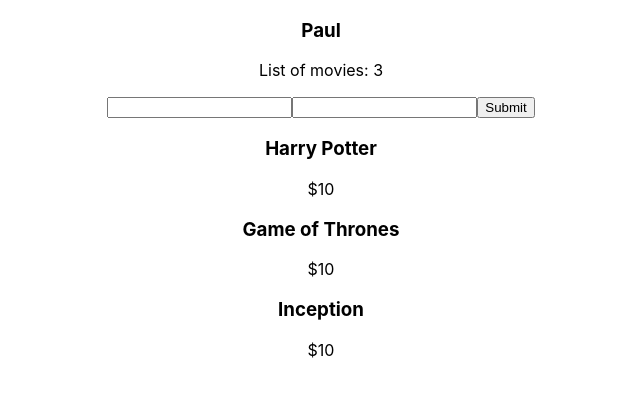
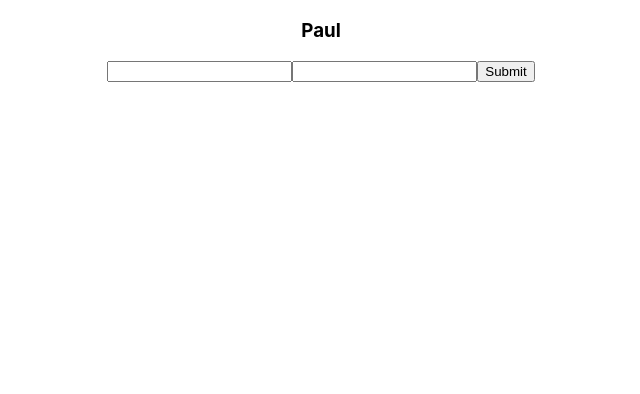
Before and after one commit to paul-blackwell/React-State-Management-Tutorial-, a React (Create React App) app in the folder my-react-app/: page / in a window 1280 px wide. Shown: the top 394 px of the page, without its empty margins (319-959 px from the left). Built offline with nearby package versions, Linux system fonts and the light colour scheme.

Commit message:
Started work on adding a reducer to the app

```diff
--- a/my-react-app/src/AddMovie.js
+++ b/my-react-app/src/AddMovie.js
@@ -1,12 +1,12 @@
 import React, { useState, useContext } from 'react';
 import { v4 as uuid } from 'uuid';
-import { MovieContext } from './MovieContext';
+import { DispatchContext } from "./context/movie.context";
 
 
 const AddMovie = () => {
     const [name, setName] = useState('');
     const [price, setPrice] = useState('');
-    const [movies, setMovies] = useContext(MovieContext);
+    const dispatch  = useContext(DispatchContext);
 
     const updateName = (e) => {
         setName(e.target.value);
@@ -18,7 +18,8 @@
 
     const addMovie = (e) => {
         e.preventDefault();
-        setMovies(previousMovies => [...previousMovies, { name: name, price: price, id: uuid() }])
+        //setMovies(previousMovies => [...previousMovies, { name: name, price: price, id: uuid() }])
+        dispatch({ type: "ADD", name: name, price: price, id: uuid() });
     }
 
 
--- a/my-react-app/src/App.js
+++ b/my-react-app/src/App.js
@@ -3,7 +3,7 @@
 import MovieList from './MovieList';
 import AddMovie from './AddMovie';
 
-import { MovieProvider } from './MovieContext';
+import { MovieProvider } from './context/movie.context';
 
 function App() {
   return (
--- a/my-react-app/src/MovieContext.js
+++ /dev/null
@@ -1,32 +0,0 @@
-import React, { useState, createContext } from 'react';
-
-
-export const MovieContext = createContext();
-
-
-export const MovieProvider = (props) => {
-
-    const [movies, setMovies] = useState([
-        {
-            name: 'Harry Potter',
-            price: '$10',
-            id: 23124
-        },
-        {
-            name: 'Game of Thrones',
-            price: '$10',
-            id: 2566124
-        },
-        {
-            name: 'Inception',
-            price: '$10',
-            id: 23524
-        },
-    ]);
-
-    return (
-        <MovieContext.Provider value={[movies, setMovies]}>
-            {props.children}
-        </MovieContext.Provider>
-    );
-}
--- a/my-react-app/src/MovieList.js
+++ b/my-react-app/src/MovieList.js
@@ -1,16 +1,16 @@
 import React, { useContext } from 'react';
 import Movie from './Movie';
 
-import { MovieContext } from './MovieContext';
+import { MovieContext } from './context/movie.context';
 
 const MovieList = () => {
-    const [movies, setMovies] = useContext(MovieContext)
+    //const [movies, setMovies] = useContext(MovieContext)
 
     return (
         <div>
-            {movies.map(movie => (
+            {/* {movies.map(movie => (
                 <Movie name={movie.name} price={movie.price} key={movie.id} />
-            ))}
+            ))} */}
         </div>
     )
 }
--- a/my-react-app/src/Nav.js
+++ b/my-react-app/src/Nav.js
@@ -1,15 +1,15 @@
 import React, { useContext } from 'react';
 
-import { MovieContext } from './MovieContext';
+import { MovieContext } from './context/movie.context';
 
 
 const Nav = () => {
-    const [movies, setMovies] = useContext(MovieContext)
+    //const [movies, setMovies] = useContext(MovieContext)
 
     return (
         <div>
             <h3>Paul</h3>
-            <p>List of movies: {movies.length}</p>
+            {/* <p>List of movies: {movies.length}</p> */}
         </div>
     )
 }
--- /dev/null
+++ b/my-react-app/src/context/movie.context.js
@@ -0,0 +1,38 @@
+import React, { useState,createContext } from 'react';
+import movieReducer from '../reducers/movie.reducer';
+
+export const MovieContext = createContext();
+export const DispatchContext = createContext();
+
+
+const defaultMovies = [
+    {
+        name: 'Harry Potter',
+        price: '$10',
+        id: 23124
+    },
+    {
+        name: 'Game of Thrones',
+        price: '$10',
+        id: 2566124
+    },
+    {
+        name: 'Inception',
+        price: '$10',
+        id: 23524
+    },
+]
+
+
+
+export const MovieProvider = (props) => {
+    const [movies, dispatch] = useState(defaultMovies, movieReducer);
+
+    return (
+        <MovieContext.Provider value={movies}>
+            <DispatchContext.Provider value={dispatch}>
+                {props.children}
+            </DispatchContext.Provider>
+        </MovieContext.Provider>
+    );
+}
--- /dev/null
+++ b/my-react-app/src/reducers/movie.reducer.js
@@ -0,0 +1,16 @@
+import { v4 as uuid } from 'uuid';
+
+
+const reducer = (state, action) => {
+  switch (action.type) {
+    case "ADD":
+      //return [...state, { name: action.name, price: action.price, id: uuid()  }];
+    console.log('i was fired')
+    case "REMOVE":
+      //return state.filter(todo => todo.id !== action.id);
+      return state;
+    default:
+      return state;
+  }
+};
+export default reducer;
```
Also changed, not shown: 1 other file (tests, documents, lock files or other folders).
